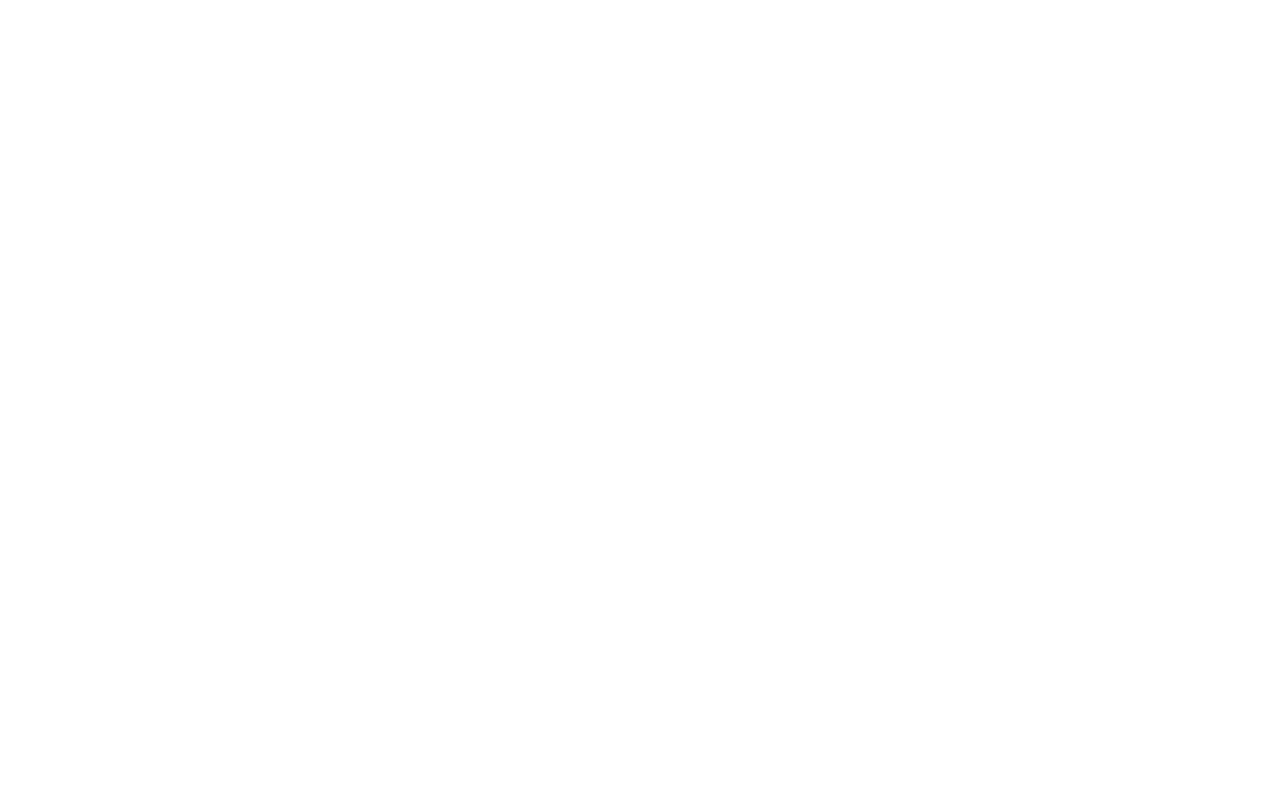
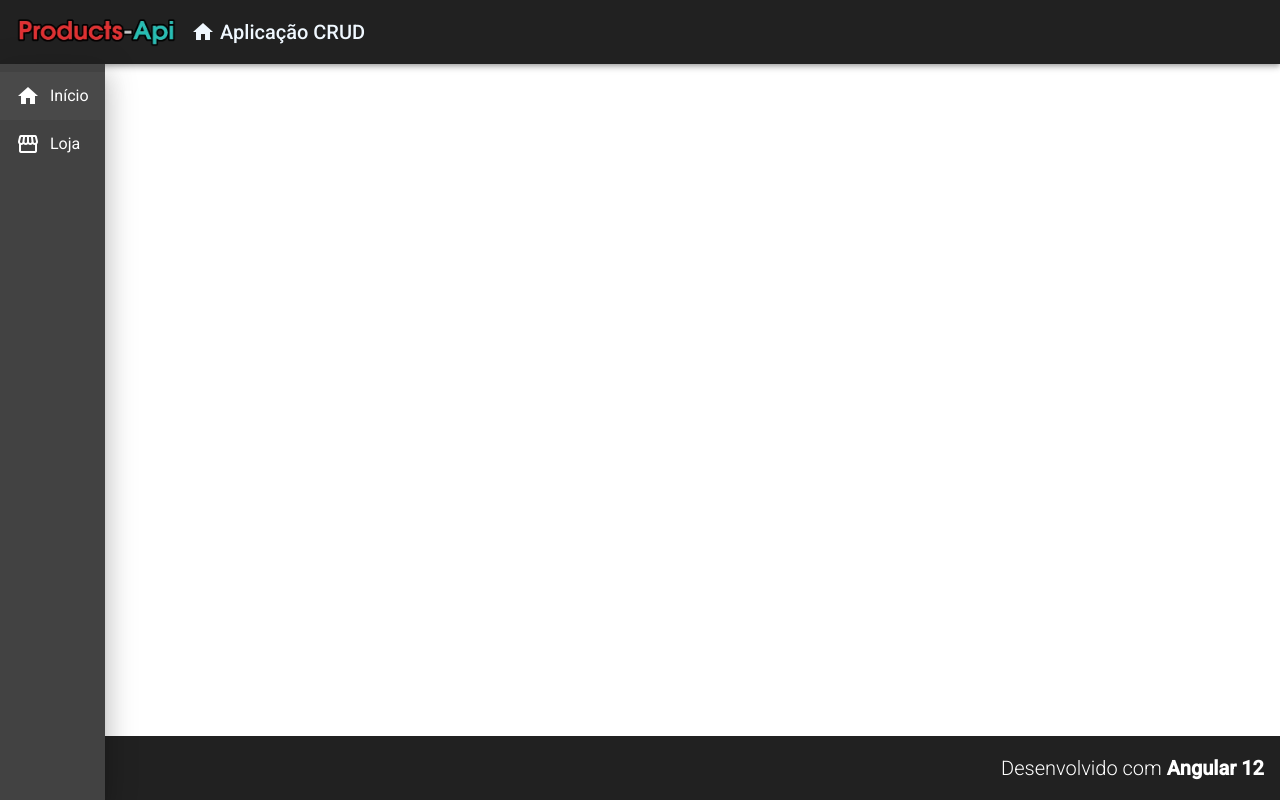
Before and after one commit to felipemaxplay/products-temp-front, an Angular app: page / in a window 1280 px wide. Built offline with nearby package versions, Linux system fonts and the light colour scheme.

Commit message:
header, footer e navbar add

```diff
--- a/src/app/app.component.html
+++ b/src/app/app.component.html
@@ -1 +1,3 @@
-<router-outlet></router-outlet>
+<app-header></app-header>
+<app-nav></app-nav>
+<app-footer></app-footer>
--- /dev/null
+++ b/src/app/components/template/footer/footer.component.css
@@ -0,0 +1,12 @@
+.footer {
+    position: fixed;
+    bottom: 0;
+
+    display: flex;
+    justify-content: flex-end;
+}
+
+.footer > span {
+    font-size: 1em;
+    font-weight: 300;
+}
--- /dev/null
+++ b/src/app/components/template/footer/footer.component.html
@@ -0,0 +1,6 @@
+<mat-toolbar class="footer">
+    <span>
+        Desenvolvido com
+        <strong>Angular 12</strong>
+    </span>
+</mat-toolbar>
--- /dev/null
+++ b/src/app/components/template/footer/footer.component.ts
@@ -0,0 +1,15 @@
+import { Component, OnInit } from '@angular/core';
+
+@Component({
+  selector: 'app-footer',
+  templateUrl: './footer.component.html',
+  styleUrls: ['./footer.component.css']
+})
+export class FooterComponent implements OnInit {
+
+  constructor() { }
+
+  ngOnInit(): void {
+  }
+
+}
--- /dev/null
+++ b/src/app/components/template/header/header.component.css
@@ -0,0 +1,29 @@
+.header {
+    display: flex;
+    align-items: center;
+}
+
+.header a {
+    display: flex;
+    align-items: center;
+    text-decoration: none;
+}
+
+.header .logo {
+    max-width: 160px;
+}
+
+.header .title-group {
+    padding-left: 15px;
+}
+
+.header .title-group i {
+    padding-right: 5px;
+    color: aliceblue;
+
+}
+
+.header .title-group a {
+    color: aliceblue;
+
+}
--- /dev/null
+++ b/src/app/components/template/header/header.component.html
@@ -0,0 +1,16 @@
+<mat-toolbar class="header mat-elevation-z4">
+    <span>
+        <a>
+            <img class="logo" src="../assets/images/logo-products-api.png" alt="logo">
+        </a>
+    </span>
+
+    <span class="title-group">
+        <a href="">
+            <i class="material-icons">
+                home
+            </i>
+            Aplicação CRUD
+        </a>
+    </span>
+</mat-toolbar>
--- /dev/null
+++ b/src/app/components/template/header/header.component.ts
@@ -0,0 +1,15 @@
+import { Component, OnInit } from '@angular/core';
+
+@Component({
+  selector: 'app-header',
+  templateUrl: './header.component.html',
+  styleUrls: ['./header.component.css']
+})
+export class HeaderComponent implements OnInit {
+
+  constructor() { }
+
+  ngOnInit(): void {
+  }
+
+}
--- /dev/null
+++ b/src/app/components/template/nav/nav.component.css
@@ -0,0 +1,3 @@
+.sidenav i {
+    padding-right: 10px;
+}
--- /dev/null
+++ b/src/app/components/template/nav/nav.component.html
@@ -0,0 +1,20 @@
+<mat-sidenav-container class="sidenav-container">
+    <mat-sidenav-content>
+        <mat-sidenav class="sidenav" opened fixedInViewport="true" fixedTopGap="64">
+            <mat-nav-list>
+                <a href="#" mat-list-item class="navlist">
+                    <i class="material-icons">
+                        home
+                    </i>
+                    Início
+                </a>
+                <a href="#" mat-list-item class="navlist">
+                    <i class="material-icons">
+                        storefront
+                    </i>
+                    Loja
+                </a>
+            </mat-nav-list>
+        </mat-sidenav>
+    </mat-sidenav-content>
+</mat-sidenav-container>
--- /dev/null
+++ b/src/app/components/template/nav/nav.component.ts
@@ -0,0 +1,15 @@
+import { Component, OnInit } from '@angular/core';
+
+@Component({
+  selector: 'app-nav',
+  templateUrl: './nav.component.html',
+  styleUrls: ['./nav.component.css']
+})
+export class NavComponent implements OnInit {
+
+  constructor() { }
+
+  ngOnInit(): void {
+  }
+
+}
```
Also changed, not shown: src/app/app.module.ts (+15 -2 lines), src/assets/images/logo-products-api.png (added).
